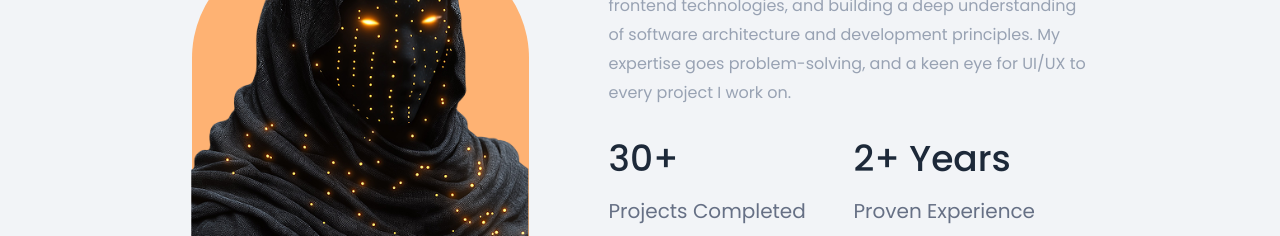
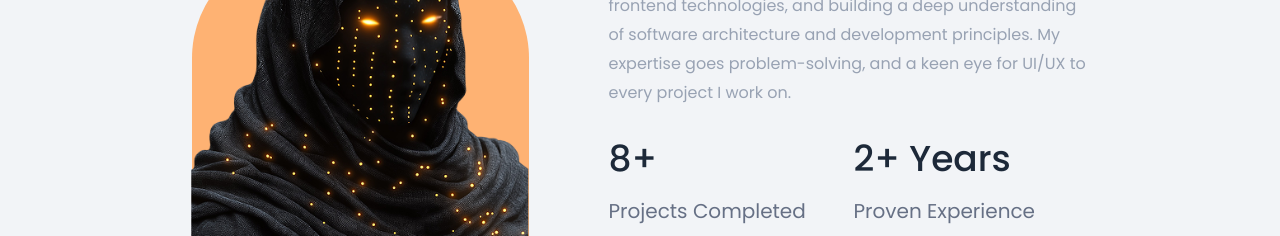
Before and after one commit to Isterya/my-portfolio, a React (Vite) app: page / in a window 1280 px wide. Shown: the part 3000-3236 px from the top of the page. Built offline with nearby package versions, Linux system fonts and the light colour scheme.

Commit message:
feat(sections/about): update info about projects

```diff
--- a/src/sections/about/About.tsx
+++ b/src/sections/about/About.tsx
@@ -60,7 +60,7 @@ const About = () => {
 
             <motion.div className="about-text__stats" variants={fadeInUp}>
               <div className="about-text__stats-projects">
-                <h3>30+</h3>
+                <h3>8+</h3>
                 <p>{t('about.projects')}</p>
               </div>
               <div className="about-text__stats-experience">
```
